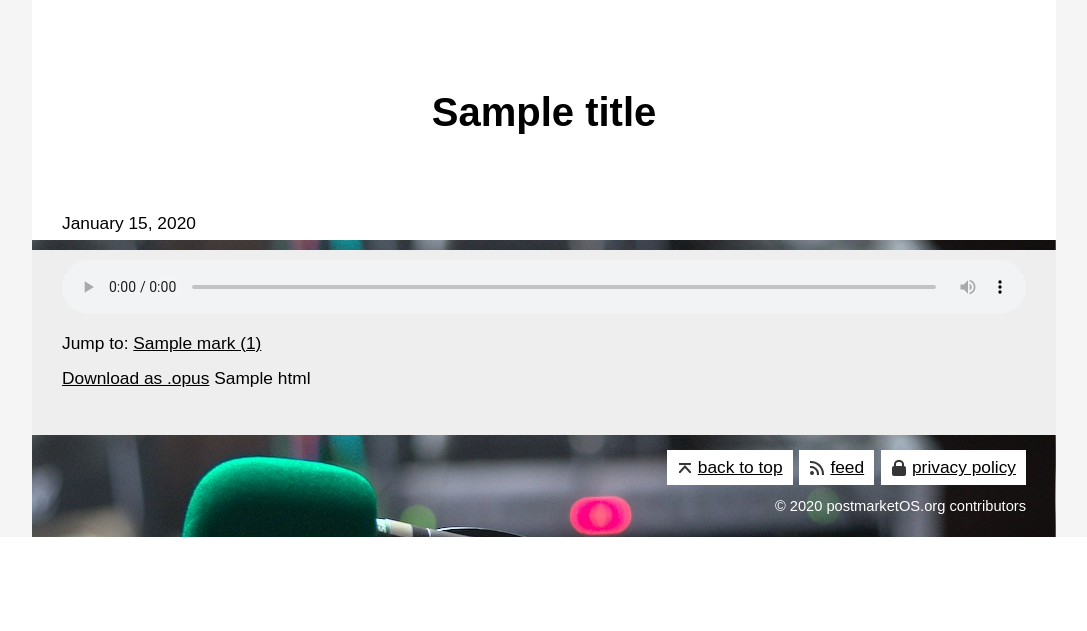
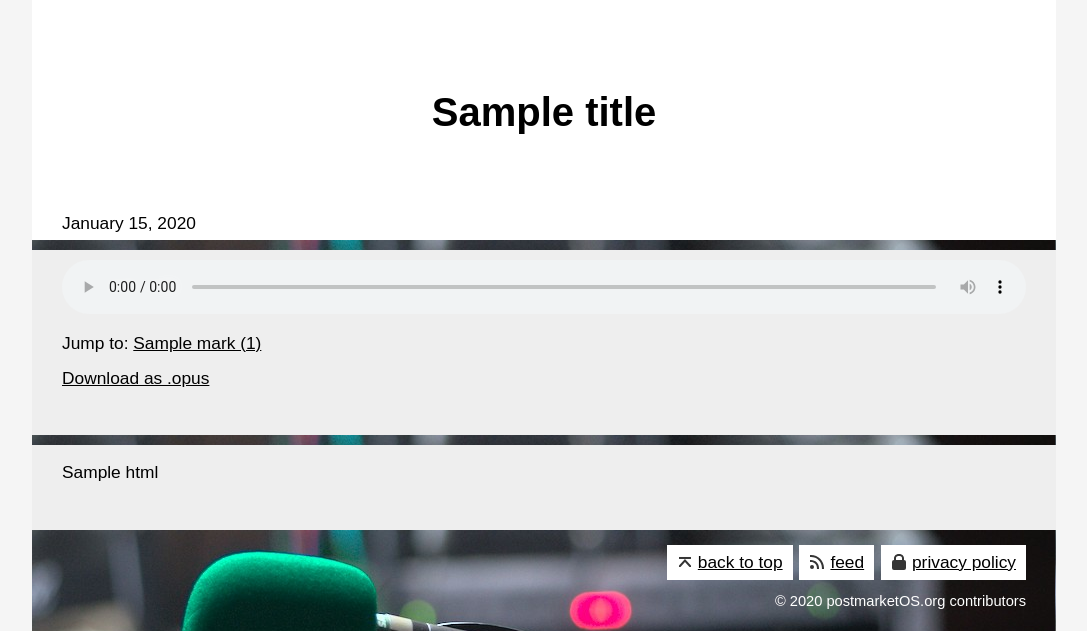
Before and after one commit to postmarketOS-mirror/cast.postmarketos.org, a Flask app: template templates/episode.html in a window 1280 px wide. Shown: the part 293-924 px from the top of the page, without its empty margins (96-1183 px from the left). Before the commit the page ends 830 px from the top, so only its background shows below. Run offline with Flask 2, Linux system fonts and the light colour scheme; the template is opened without the code that fills it: most values are stand-ins (such as "Sample title", 1, 10 or a date in 2020).

Commit message:
Extra seperator on the episode page

```diff
--- a/templates/episode.html
+++ b/templates/episode.html
@@ -21,7 +21,10 @@
                 <a href="#{{ mark[2] }}" class="jump">{{ mark[1] }} ({{ mark[0] }})</a>
             {% endfor %}
         </div>
-        <a href="{{ opus }}">Download as .opus</a>
+        <a href="{{ opus }}" class="btn">Download as .opus</a>
+    </article>
+    <div class="separator"></div>
+    <article class="content alt">
         {{ html|safe }}
     </article>
 
```
